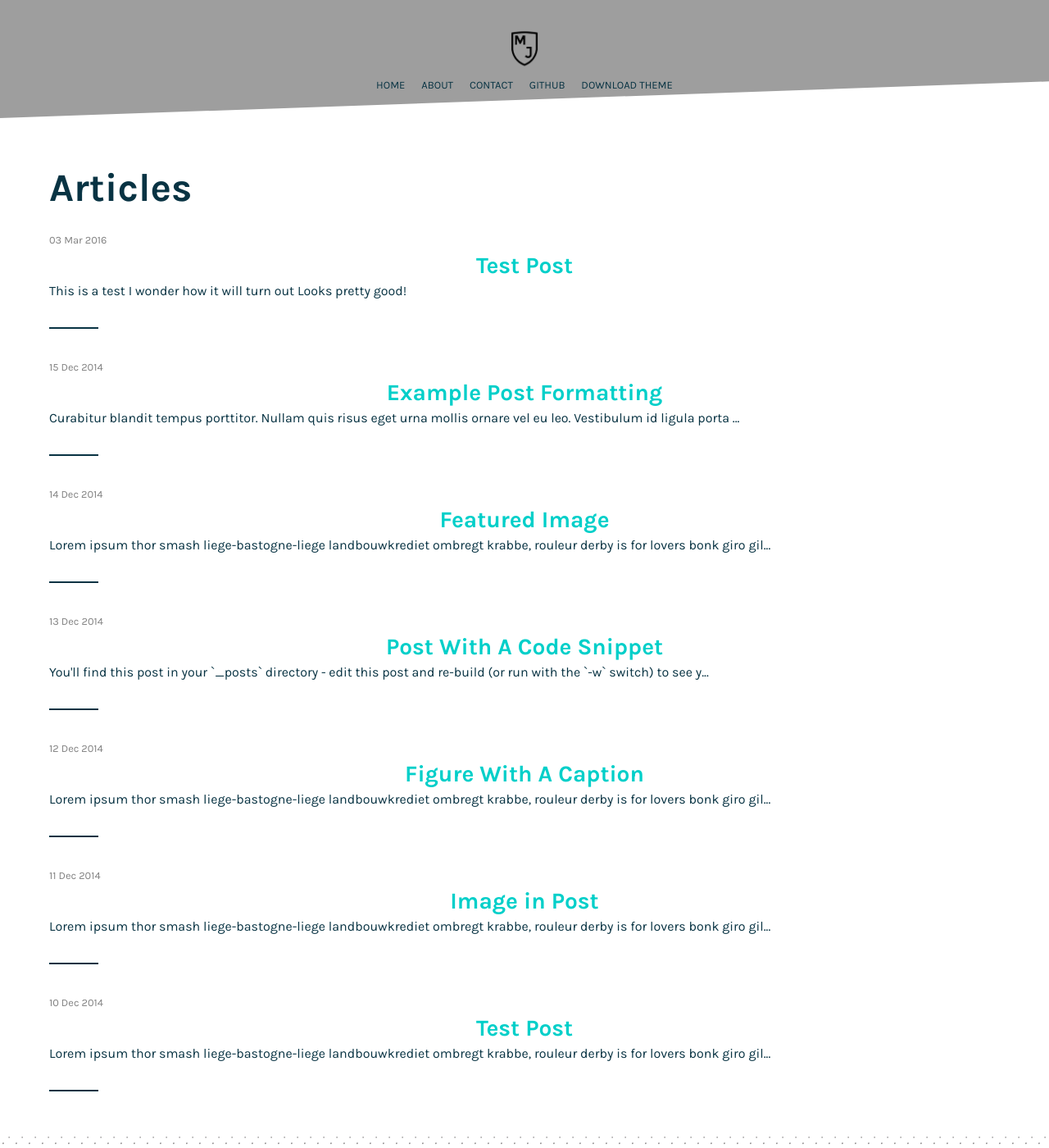
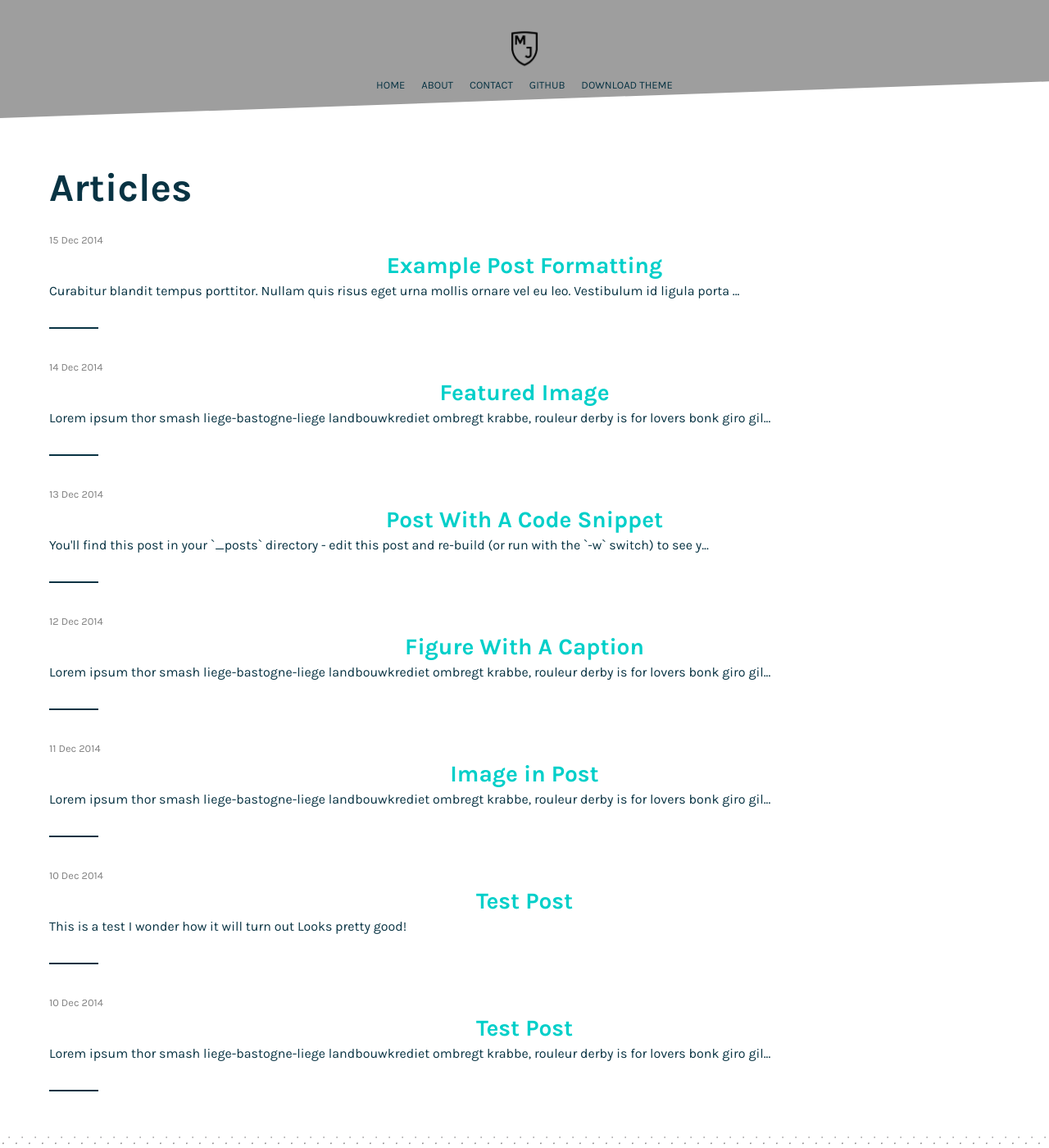
Before and after one commit to mpcousins/cousins, a Jekyll site: the page built from articles.md, in a window 1280 px wide and 1400 px high. Shown: the whole window at 82% size. Built offline with Jekyll 4.4.1, drawn with Linux system fonts in a browser that asks for light colours; nearby versions of some CDN libraries; some web fonts are replaced.

Commit message:
Update 2016-03-03-test-post.markdown

```diff
--- a/_posts/2016-03-03-test-post.markdown
+++ b/_posts/2016-03-03-test-post.markdown
@@ -1,5 +1,8 @@
 ---
 published: true
+layout: post
+title:  "Test Post"
+date:   2014-12-10
 ---
 
 
```
